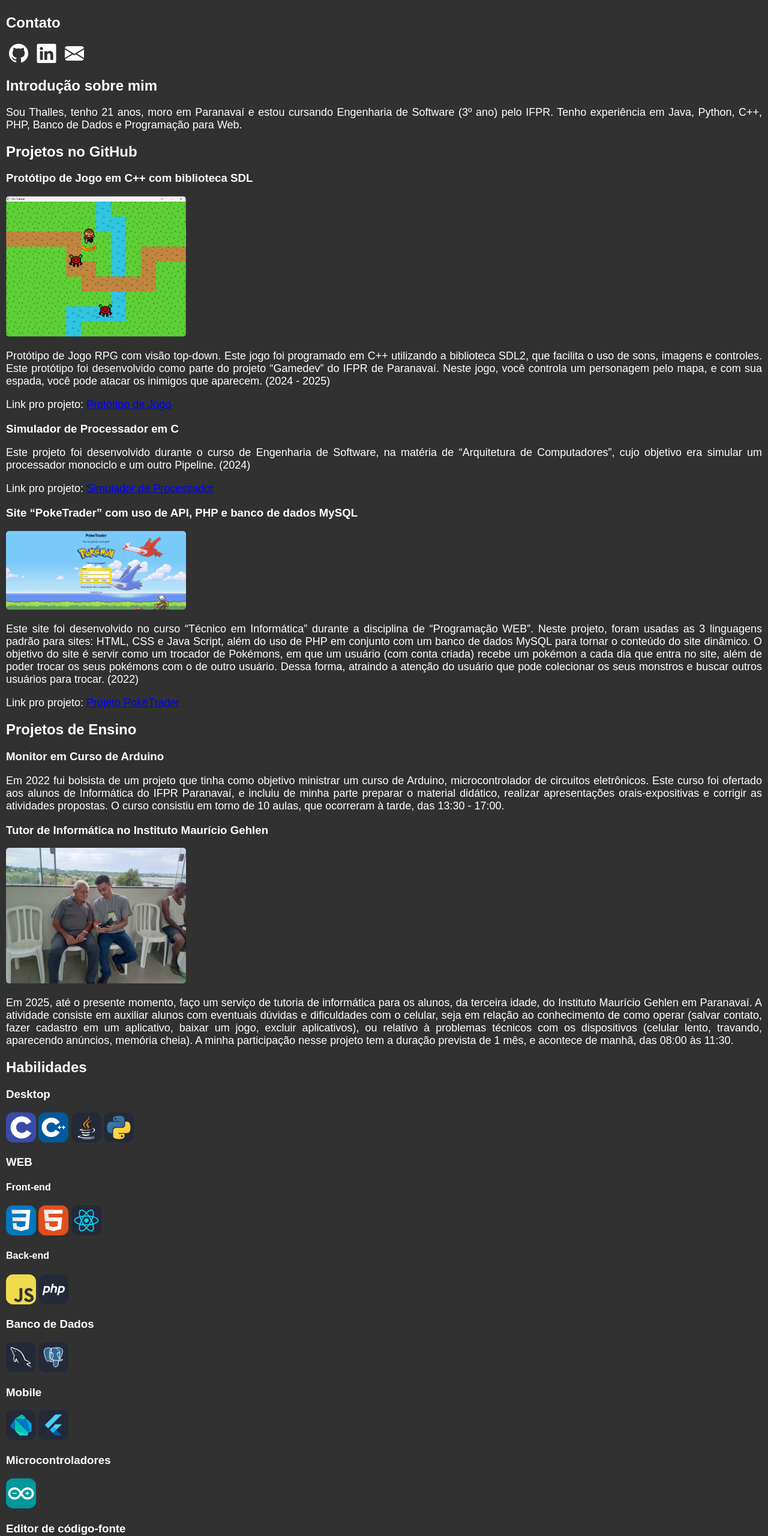
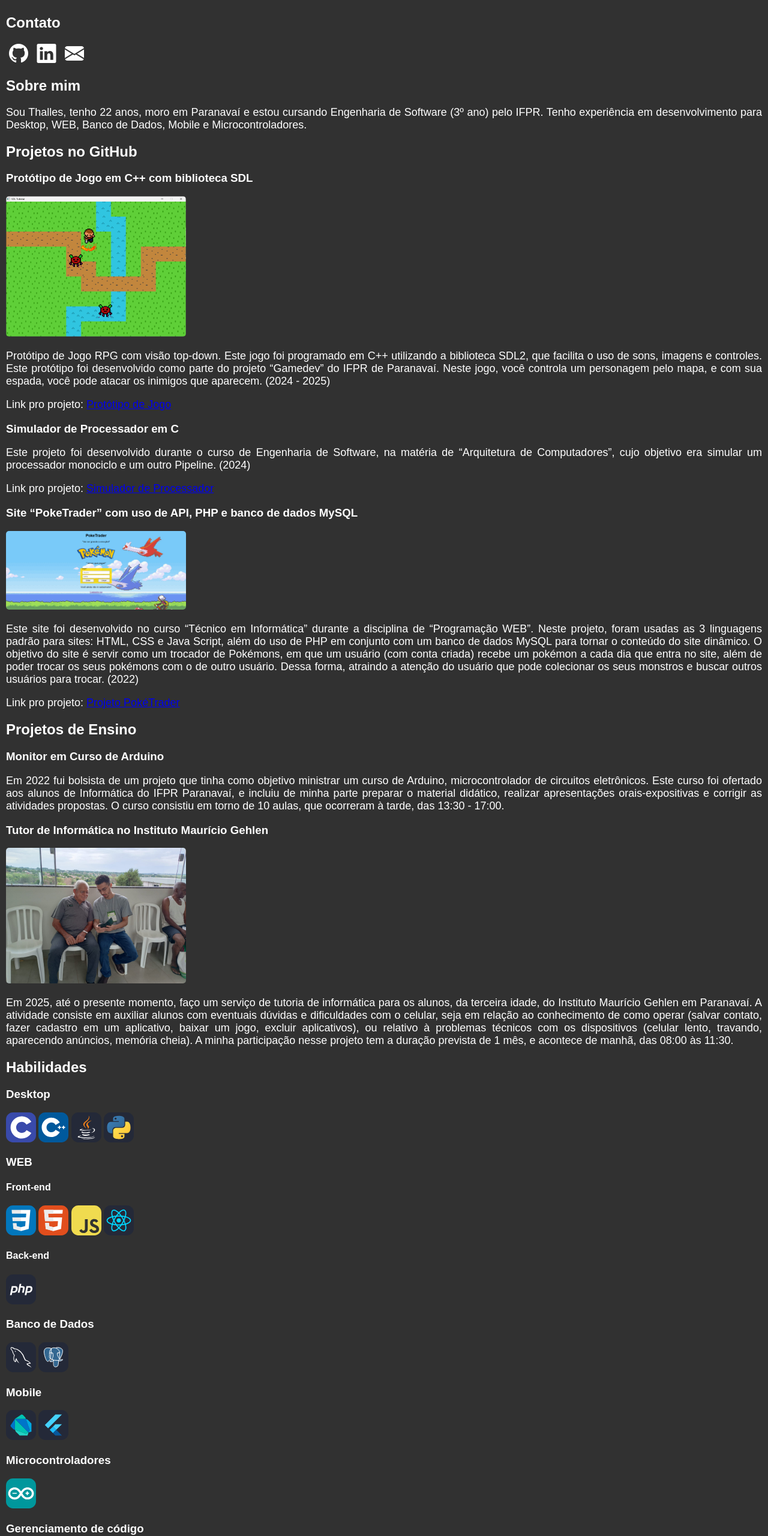
Before and after one commit to ThallesSorrilha/Portfolio, a plain HTML site: page index.html in a window 1280 px wide. Shown: the part 220-2780 px from the top of the page at 60% size. Drawn offline with nearby package versions, Linux system fonts and the light colour scheme.

Commit message:
style(portfolio)

```diff
--- a/index.html
+++ b/index.html
@@ -31,10 +31,10 @@
 
         <!-- Introdução sobre mim -->
         <section class="introduction">
-            <h1>Introdução sobre mim</h1>
-            <p>Sou Thalles, tenho 21 anos, moro em Paranavaí e estou cursando
+            <h1>Sobre mim</h1>
+            <p>Sou Thalles, tenho 22 anos, moro em Paranavaí e estou cursando
                 Engenharia de Software (3º ano) pelo IFPR. Tenho experiência
-                em Java, Python, C++, PHP, Banco de Dados e Programação para Web.</p>
+                em desenvolvimento para Desktop, WEB, Banco de Dados, Mobile e Microcontroladores.</p>
         </section>
 
         <!-- Projetos Relevantes -->
@@ -126,9 +126,9 @@
                 <h4>Front-end</h4>
                 <img class="icon" src="img/icons/CSS.svg" alt="CSS">
                 <img class="icon" src="img/icons/HTML.svg" alt="HTML">
+                <img class="icon" src="img/icons/JavaScript.svg" alt="JavaScript">
                 <img class="icon" src="img/icons/React.svg" alt="React">
                 <h4>Back-end</h4>
-                <img class="icon" src="img/icons/JavaScript.svg" alt="JavaScript">
                 <img class="icon" src="img/icons/PHP.svg" alt="PHP">
 
                 <h3>Banco de Dados</h3>
@@ -141,7 +141,11 @@
                 <h3>Microcontroladores</h3>
                 <img class="icon" src="img/icons/Arduino.svg" alt="Arduino">
 
-                <h3>Editor de código-fonte</h3>
+                <h3>Gerenciamento de código</h3>
+                <img class="icon" src="img/icons/Git.svg" alt="Git">
+                <img class="icon" src="img/icons/Github.svg" alt="Github">
+
+                <h3>IDEs</h3>
                 <img class="icon" src="img/icons/VSCode.svg" alt="VSCode">
 
                 <h3>Prototipação</h3>
```
Also changed, not shown: img/icons/Git.svg (added), img/icons/Github.svg (added).
